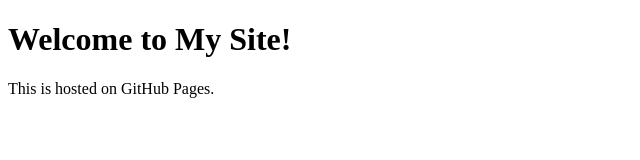
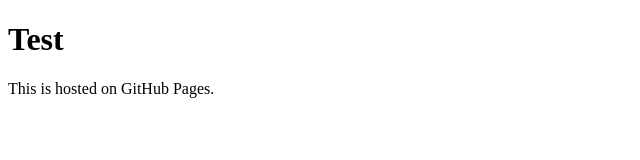
Before and after one commit to i-am-tristin/i-am-tristin.github.io, a plain HTML site: page index.html in a window 1280 px wide. Shown: the whole page, without its empty margins (0-640 px from the left). Drawn offline with Linux system fonts and the light colour scheme.

Commit message:
Update index.html

```diff
--- a/index.html
+++ b/index.html
@@ -4,7 +4,7 @@
     <title>My GitHub Page</title>
 </head>
 <body>
-    <h1>Welcome to My Site!</h1>
+    <h1>Test</h1>
     <p>This is hosted on GitHub Pages.</p>
 </body>
 </html>
```
